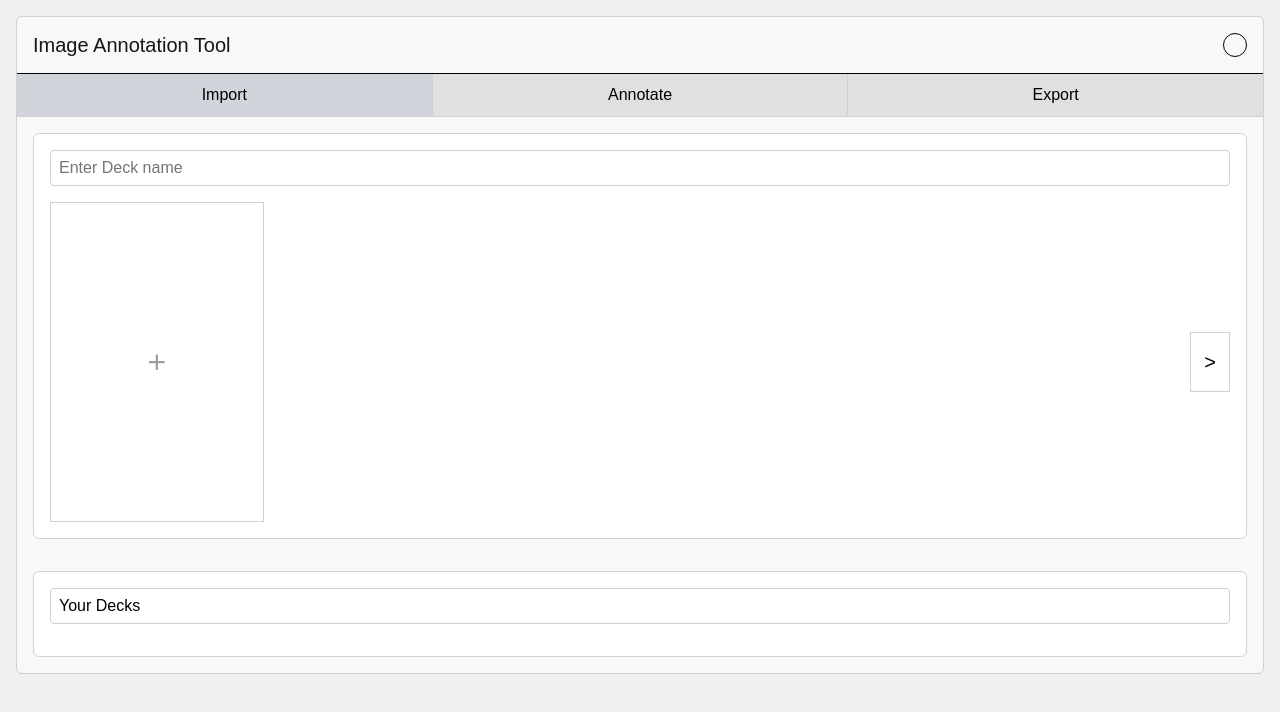
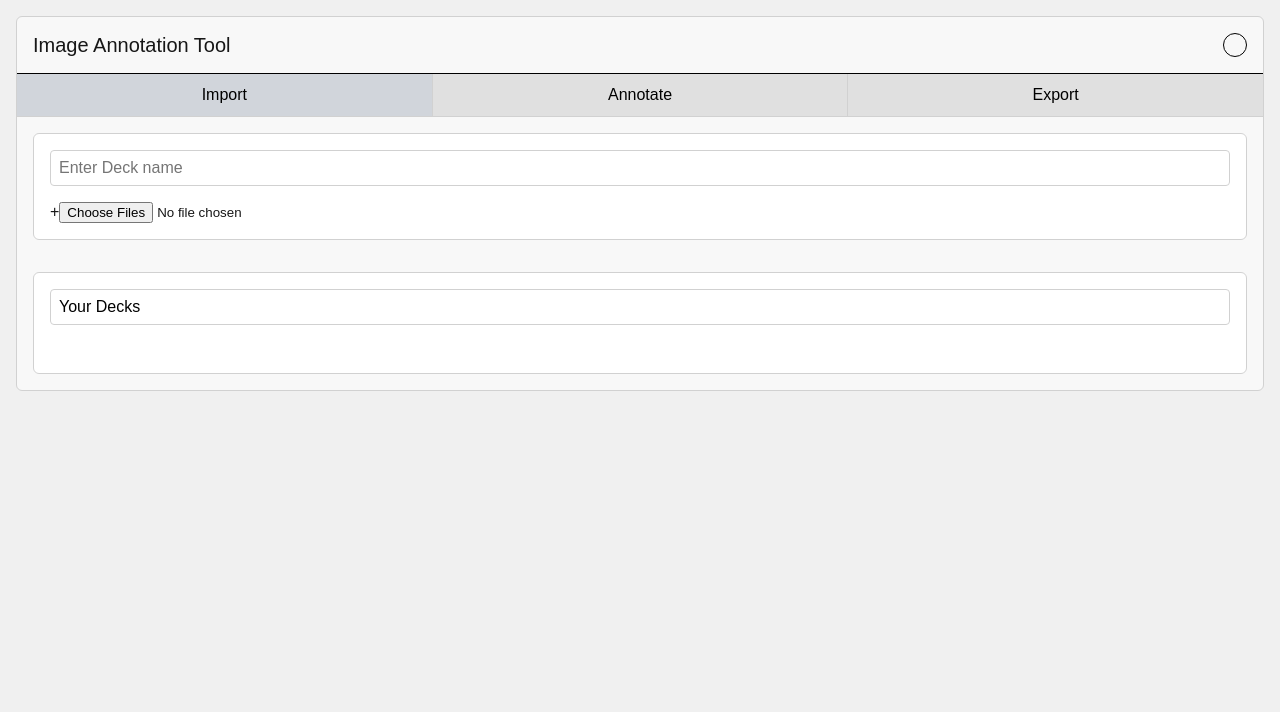
Before and after one commit to ZaynUH/annotation-tool, a Next.js app: page /upload in a window 1280 px wide. Shown: the top 712 px of the page. Built offline with nearby package versions, Linux system fonts and the light colour scheme.

Commit message:
UPLOAD PAGE CSS REWORK

```diff
--- a/pages/upload.tsx
+++ b/pages/upload.tsx
@@ -37,6 +37,11 @@ export default function UploadPage() {
     setDecks(updated);
     localStorage.setItem('imageDecks', JSON.stringify(updated));
     localStorage.setItem('currentDeck', JSON.stringify(newDeck));
+
+    setDeckName('');
+    setCurrentImages([]);
+    setSelected(null);
+
     router.push('/annotate');
   };
 
@@ -48,16 +53,13 @@ export default function UploadPage() {
   return (
     <div className={styles.page}>
       <div className={styles.card}>
-        {/* Header */}
         <div className={styles.header}>
           <h1 className={styles.title}>Image Annotation Tool</h1>
           <div className={styles.profileCircle} />
         </div>
 
-        {/* Tabs */}
         <Toolbar />
 
-        {/* Import Section */}
         <div className={styles.importSection}>
           <input
             className={styles.deckInput}
@@ -73,11 +75,15 @@ export default function UploadPage() {
               onUpload={handleUpload}
               onSelect={setSelected}
             />
-            <button className={styles.nextButton} onClick={handleAnnotate}>&gt;</button>
           </div>
+
+          {currentImages.length > 0 && (
+            <button className={styles.annotateButton} onClick={handleAnnotate}>
+              Save & Annotate
+            </button>
+          )}
         </div>
 
-        {/* Decks Section */}
         <div className={styles.importSection}>
           <input className={styles.deckInput} type="text" value="Your Decks" readOnly />
 
@@ -85,14 +91,14 @@ export default function UploadPage() {
             {decks.map((deck, index) => (
               <div key={index} className={styles.deck}>
                 <input className={styles.deckTitle} value={deck.name} readOnly />
-                <div className={styles.deckRow} onClick={() => handleDeckClick(deck)}>
+                <div className={styles.deckRow}>
                   {deck.images.slice(0, 4).map((img, idx) => (
                     <div key={idx} className={styles.deckImg}>
                       <img src={img} className={styles.gridImage} />
                     </div>
                   ))}
+                  <button className={styles.nextButton} onClick={() => handleDeckClick(deck)}>&gt;</button>
                 </div>
-                <button className={styles.nextButton}>&gt;</button>
               </div>
             ))}
           </div>
--- a/styles/UploadPage.module.css
+++ b/styles/UploadPage.module.css
@@ -39,7 +39,6 @@
   border-radius: 50%;
 }
 
-/* === Toolbar tabs === */
 .toolbar {
   display: flex;
   border-bottom: 1px solid #d1d1d1;
@@ -66,7 +65,6 @@
   background-color: #d1d5db;
 }
 
-/* === Import section === */
 .importSection {
   margin: 1rem;
   padding: 1rem;
@@ -82,69 +80,31 @@
   border-radius: 4px;
   font-size: 1rem;
   outline: none;
+  margin-bottom: 1rem;
 }
 
 .gridContainer {
   display: flex;
   align-items: center;
-  margin-top: 1rem;
+  gap: 1rem;
 }
 
-.grid {
-  display: grid;
-  grid-template-columns: repeat(5, 1fr);
-  gap: 1rem;
-  flex: 1;
+.annotateButton {
+  margin-top: 1rem;
+  padding: 0.75rem 1.5rem;
+  background-color: #3b82f6;
+  color: white;
+  font-weight: bold;
+  border: none;
+  border-radius: 4px;
+  cursor: pointer;
+  align-self: flex-end;
 }
 
-.gridItem {
-  width: 100%;
-  aspect-ratio: 2/3;
-  border: 1px solid #d1d1d1;
-  background-color: #fff;
-  display: flex;
-  align-items: center;
-  justify-content: center;
-  cursor: pointer;
+.annotateButton:hover {
+  background-color: #2563eb;
 }
 
-.gridImage {
-  max-width: 100%;
-  max-height: 100%;
-  object-fit: contain;
-}
-
-.upload {
-  position: relative;
-}
-
-.plus {
-  font-size: 2rem;
-  color: #a0a0a0;
-}
-
-.fileInput {
-  position: absolute;
-  width: 100%;
-  height: 100%;
-  opacity: 0;
-  cursor: pointer;
-}
-
-.nextButton {
-  margin-left: 0.5rem;
-  width: 2.5rem;
-  aspect-ratio: 2/3;
-  border: 1px solid #d1d1d1;
-  background-color: #fff;
-  display: flex;
-  align-items: center;
-  justify-content: center;
-  font-size: 1.25rem;
-  cursor: pointer;
-}
-
-/* === Decks Display === */
 .decksGrid {
   display: flex;
   gap: 1rem;
@@ -177,8 +137,8 @@
 .deckRow {
   display: flex;
   gap: 0.5rem;
-  margin-top: 0.25rem;
   overflow: hidden;
+  align-items: center;
 }
 
 .deckImg {
@@ -190,3 +150,19 @@
   align-items: center;
   justify-content: center;
 }
+
+.gridImage {
+  max-width: 100%;
+  max-height: 100%;
+  object-fit: contain;
+}
+
+.nextButton {
+  width: 2rem;
+  height: 100%;
+  font-size: 1.5rem;
+  background-color: #f3f4f6;
+  border: 1px solid #d1d5db;
+  border-radius: 4px;
+  cursor: pointer;
+}
```
